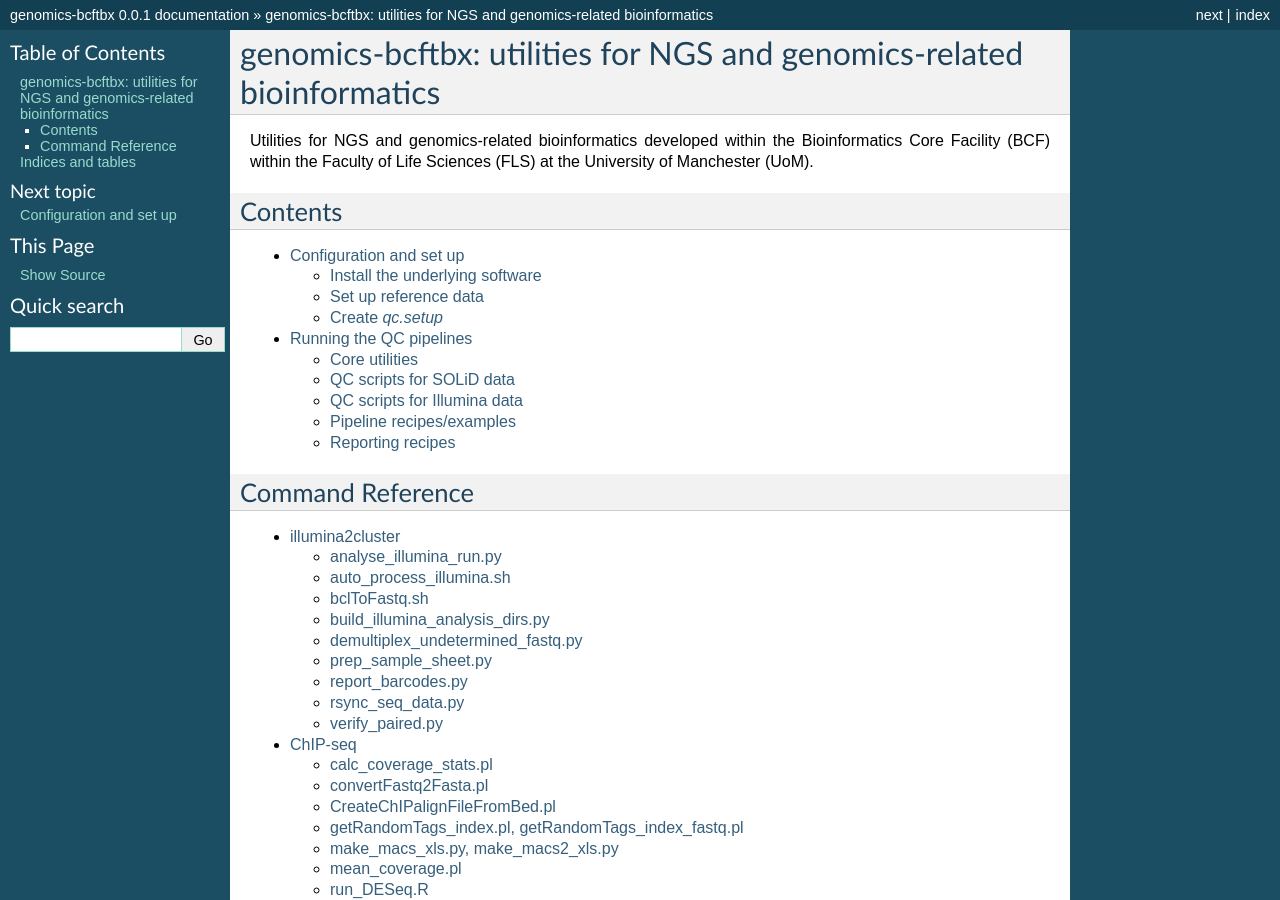
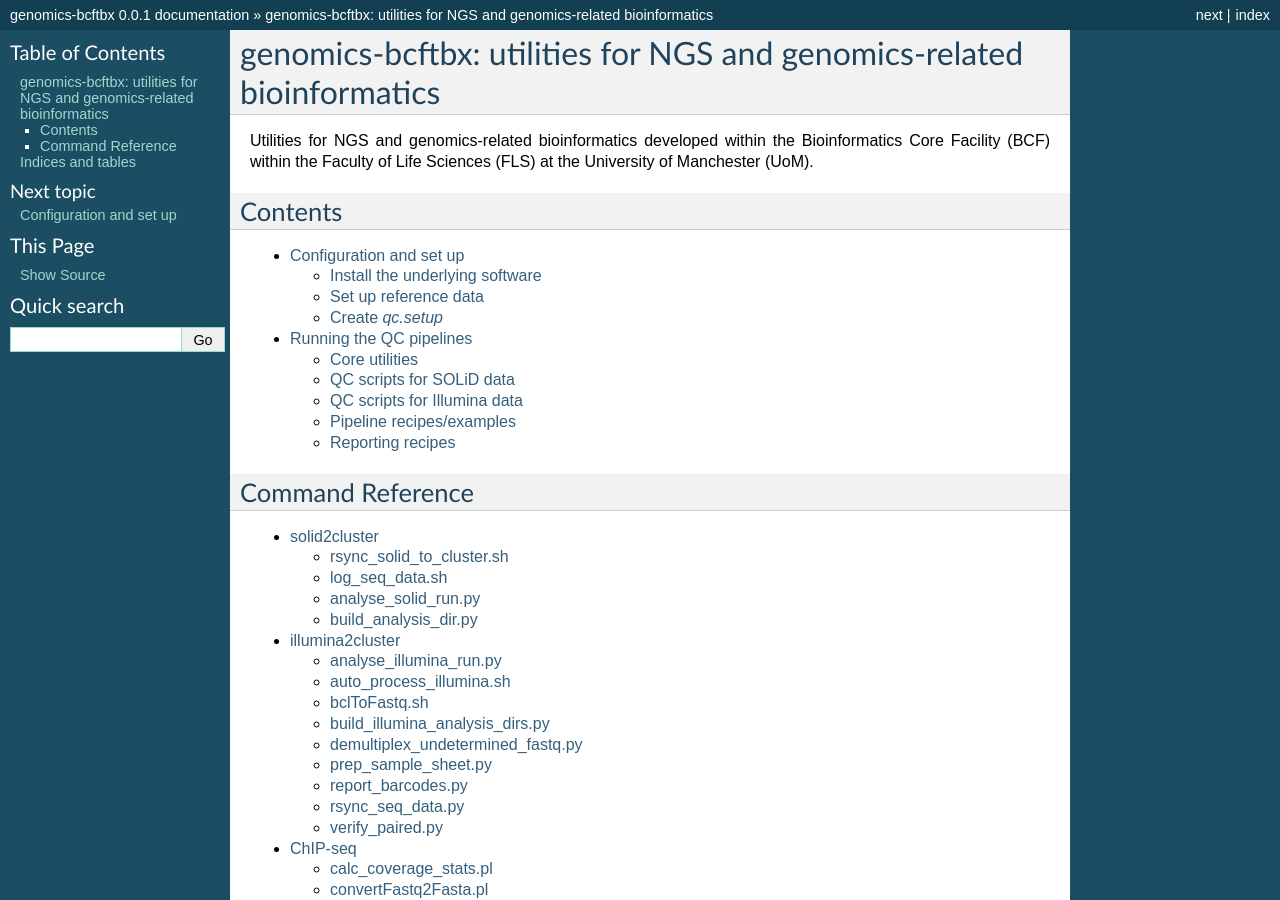
Before and after one commit to fls-bioinformatics-core/genomics, a Sphinx documentation site: the page built from docs/source/index.rst, in a window 1280 px wide and 900 px high. Built offline with Sphinx 7.4.7, drawn with Linux system fonts in a browser that asks for light colours; some of the changed lines change nothing that is shown.

Commit message:
docs: add initial 'solid2cluster' command reference documentation.

```diff
--- a/docs/source/index.rst
+++ b/docs/source/index.rst
@@ -20,6 +20,7 @@
 .. toctree::
    :maxdepth: 2
 
+   reference/solid2cluster
    reference/illumina2cluster
    reference/chip_seq
    reference/rna_seq
--- /dev/null
+++ b/docs/source/reference/solid2cluster.rst
@@ -0,0 +1,198 @@
+solid2cluster
+=============
+
+Utilities for transferring data from the SOLiD instrument to the cluster:
+
+* ``rsync_solid_to_cluster.sh``: perform transfer of primary data
+* ``log_seq_data.sh``: maintain logging file of transferred runs and analysis data
+* ``analyse_solid_run.py``: report on the primary data directories from SOLiD runs
+* ``build_analysis_dir.py``: construct analysis directories for experiments
+
+
+rsync_solid_to_cluster.sh
+*************************
+
+Interactive script to semi-automate the transfer of data from the SOLiD
+instrument to a destination machine.
+
+Usage::
+
+    rsync_solid_to_cluster.sh <local_dir> <user>@<remote_host>:<remote_dir> [<email_address>]
+
+``<local_dir>`` is the directory to be copied; ``<user>`` is an account on the
+destination machine ``<remote_host>`` and ``<remote_dir>`` is the parent directory
+where a copy of ``<local_dir>`` will be made.
+
+The script operates interactively and prompts the user at each step to
+confirm each action:
+
+1. Check that the information is correct
+2. Do ``rsync --dry-run`` and inspect the output
+3. Perform the actual rsync operation (including removing group write permission from
+   the remote copy)
+4. Check that the local and remote file sizes match
+
+If there is more than one run with the same base name then the script will detect the
+second run and offer to copy both in a single script run.
+
+The output from each ``rsync`` is also captured in a timestamped log file. If an email
+address is supplied on the command line then copies of the logs will be mailed to this
+address.
+
+
+log_seq_data.sh
+***************
+
+Script to add entries for transferred SOLiD run directories to a logging file.
+
+Usage::
+
+    log_seq_data.sh <logging_file> <solid_run_dir> [<description>]
+
+A new entry for the directory ``<solid_run_dir>`` will be added to ``<logging_file>``,
+consisting of the full path to the directory, a UNIX timestamp, and the optional
+description.
+
+If the logging file doesn't exist then it will be created, and a new entry won't be
+created for any SOLiD run directory that is already in the logging file.
+
+
+analyse_solid_run.py
+********************
+
+Utility for performing various checks and operations on SOLiD run directories.
+If a single solid_run_dir is specified then analyse_solid_run.py automatically
+finds and operates on all associated directories from the same instrument and
+with the same timestamp.
+
+Usage::
+
+    analyse_solid_run.py OPTIONS solid_run_dir [ solid_run_dir ... ]
+
+Options:
+
+.. cmdoption:: --only
+
+    only operate on the specified solid_run_dir, don't
+    locate associated run directories
+
+.. cmdoption:: --report
+
+    print a report of the SOLiD run
+
+.. cmdoption:: --report-paths
+
+    in report mode, also print full paths to primary data files
+
+.. cmdoption:: --xls
+
+    write report to Excel spreadsheet
+
+.. cmdoption:: --verify
+
+    do verification checks on SOLiD run directories
+
+.. cmdoption:: --layout
+
+    generate script for laying out analysis directories
+
+.. cmdoption:: --rsync
+
+    generate script for rsyncing data
+
+.. cmdoption:: --copy=COPY_PATTERN
+
+    copy primary data files to pwd from specific library
+    where names match ``COPY_PATTERN``, which should be of the
+    form ``'<sample>/<library>'``
+
+.. cmdoption:: --gzip=GZIP_PATTERN
+
+    make gzipped copies of primary data files in pwd from
+    specific libraries where names match ``GZIP_PATTERN``,
+    which should be of the form ``'<sample>/<library>'``
+
+.. cmdoption:: --md5=MD5_PATTERN
+
+    calculate md5sums for primary data files from specific
+    libraries where names match ``MD5_PATTERN``, which should
+    be of the form ``'<sample>/<library>'``
+
+.. cmdoption:: --md5sum
+
+    calculate md5sums for all primary data files (equivalent to ``--md5=*/*``)
+
+.. cmdoption:: --no-warnings
+
+    suppress warning messages
+
+
+build_analysis_dir.py
+*********************
+
+Automatically construct analysis directories for experiments which contain links
+to the primary data files.
+
+Usage::
+
+    build_analysis_dir.py [OPTIONS] EXPERIMENT [EXPERIMENT ...] <solid_run_dir>
+
+General Options:
+
+.. cmdoption:: --dry-run
+
+    report the operations that would be performed
+
+.. cmdoption:: --debug
+
+    turn on debugging output
+
+.. cmdoption:: --top-dir=<dir>
+
+    create analysis directories as subdirs of ``<dir>``; otherwise create them in
+    ``cwd``.
+
+.. cmdoption:: --naming-scheme=<scheme>
+
+    specify naming scheme for links to primary data (one of ``minimal`` - library
+    names only, ``partial`` - includes instrument name, datestamp and library name
+    (default) or ``full`` - same as source data file
+
+.. cmdoption:: --link=<type>
+
+    type of links to create to primary data files, either ``absolute`` (default) or
+    ``relative``
+
+.. cmdoption:: --run-pipeline=<script>
+
+    after creating analysis directories, run the specified ``<script>`` on SOLiD
+    data file pairs in each
+
+Options For Defining Experiments:
+
+An "experiment" is defined by a group of options, which must be supplied
+in this order for each experiment specified on the command line::
+
+    --name=<name> [--type=<expt_type>] --source=<sample>/<library>
+                                      [--source=... ]
+
+``<name>`` is an identifier (typically the user's initials) used for the
+analysis directory e.g. ``PB``
+
+``<expt_type>`` is e.g. ``reseq``, ``ChIP-seq``, ``RNAseq``, ``miRNA``...
+
+``<sample>/<library>`` specify the names for primary data files e.g.
+``PB_JB_pool/PB*``
+
+Example::
+
+    --name=PB --type=ChIP-seq --source=PB_JB_pool/PB*
+
+Both ``<sample>`` and ``<library>`` can include a trailing wildcard character
+(i.e. ``*``) to match multiple names. ``*/*`` will match all primary data files.
+Multiple ``--sources`` can be declared for each experiment.
+
+For each experiment defined on the command line, a subdirectory called
+``<name>_<expt_type>`` (e.g. ``PB_ChIP-seq`` - if no ``<expt_type>``
+was supplied then just the name is used) will be made containing links to
+each of the primary data files.
```
